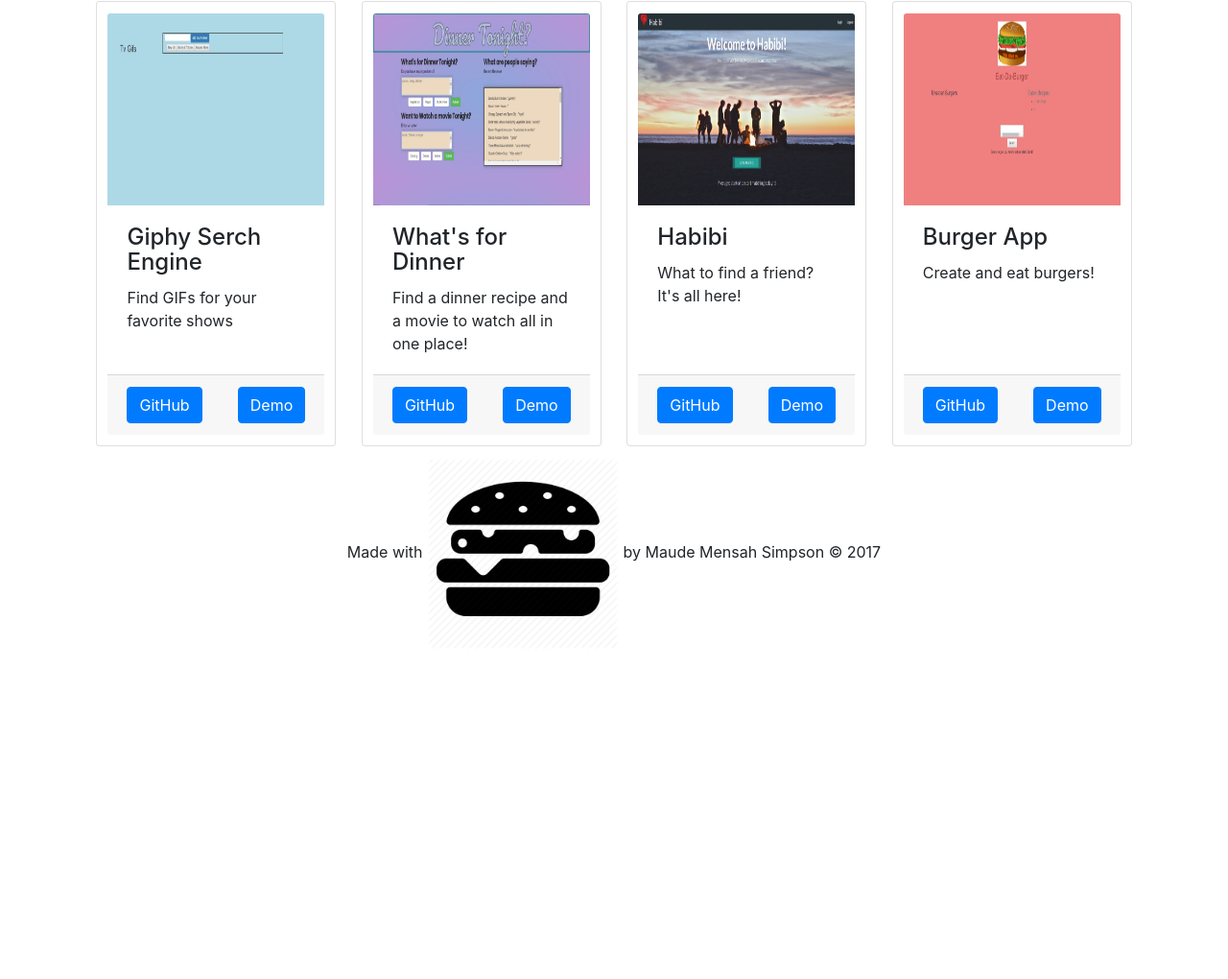
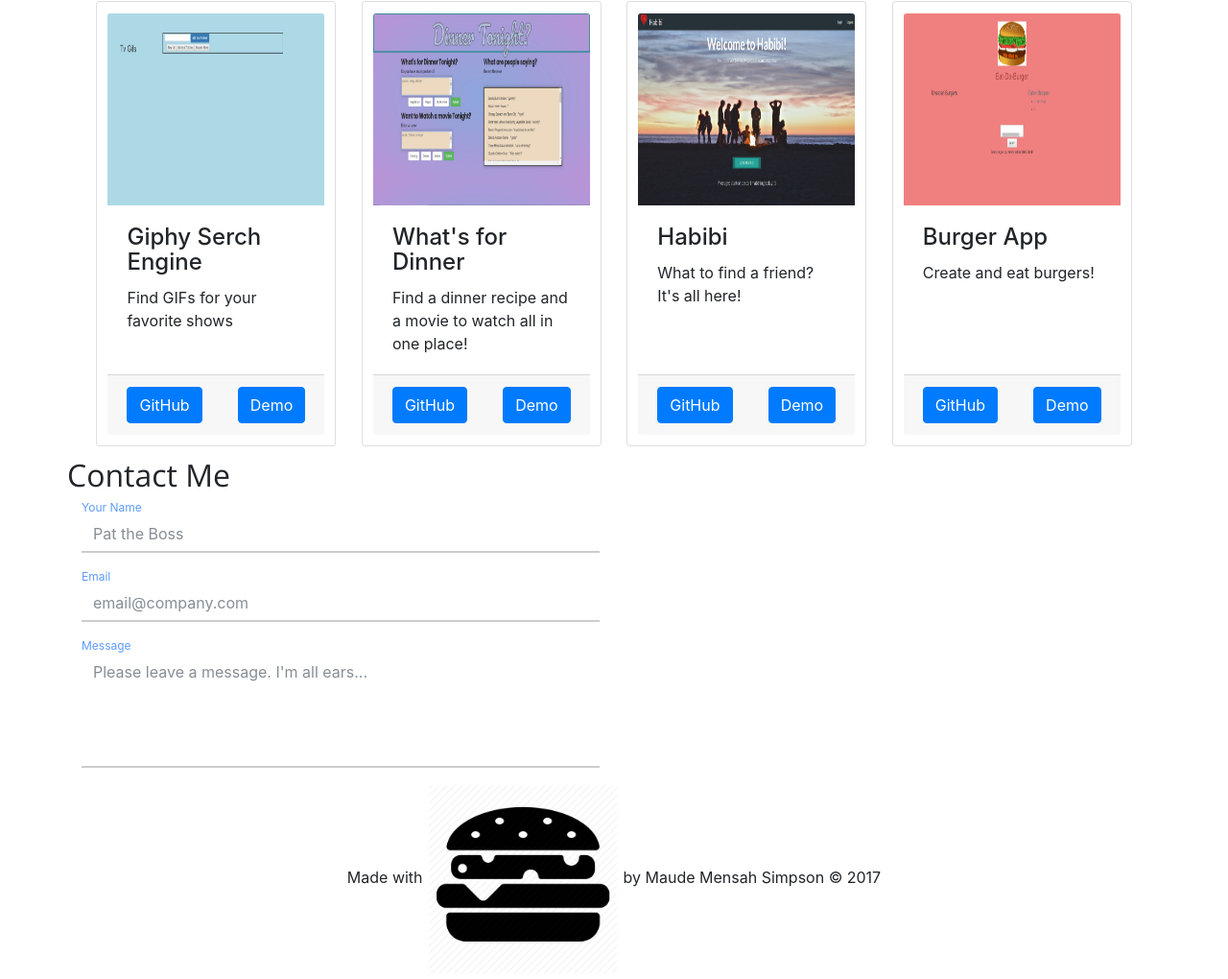
Before and after one commit to maudem/maudem.github.io, a plain HTML site: page index.html in a window 1280 px wide. Shown: the part 1440-2460 px from the top of the page at 96% size. Before the commit the page ends 2133 px from the top, so only its background shows below. Drawn offline with nearby package versions, Linux system fonts and the light colour scheme; a script that the page names is missing; a web font is replaced by a local one.

Commit message:
started contact section

```diff
--- a/assets/css/main.css
+++ b/assets/css/main.css
@@ -147,6 +147,39 @@ img {
 	justify-content: space-between;
 }
 
+/* contact */
+#contact{
+	display: flex;
+    flex-direction: column;
+    justify-content: center;
+}
+
+.form-label {
+	font-size: 12px;
+	color: #5e9bfc;
+	margin: 0;
+	display: block;
+	opacity: 1;
+	-webkit-transition: .5s ease top, .5s ease opacity;
+	transition: .5s ease top, .5s ease opacity;
+}
+
+.form-control {
+	border-radius: 0;
+	border-color: #ccc;
+	border-width: 0 0 2px 0;
+}
+
+.form-control:focus {
+	border-color: #5e9bfc;
+}
+
+textarea {
+	resize: none;
+}
+
+
+/* footer */
 div.footer {
 	justify-content: center;
 	text-align: center;
--- a/index.html
+++ b/index.html
@@ -158,11 +158,28 @@
 
             </div><!-- end portfolio section -->
 
-            <div id="contact" class="panel">
+            <!-- contact -->
+            <div id="contact" class="row panel">
+                <h2>Contact Me</h2>
+                <form id="contact-form" class="form col-lg-6" action="#" method="POST" role="form">
 
+                    <div class="form-group">
+                        <label class="form-label" for="name"> Your Name</label>
+                        <input type="text" class="form-control" id="name" name="name" placeholder="Pat the Boss" tabindex="1" required>
+                    </div>
+
+                    <div class="form-group">
+                            <label class="form-label" for="email"> Email</label>
+                            <input type="text" class="form-control" name="email" placeholder="email@company.com" tabindex="2" required>
+                    </div>
+
+                    <div class="form-group">
+                            <label class="form-label" for="message">Message</label>
+                            <textarea rows="5" cols="50" class="form-control" id="message" name="message" placeholder="Please leave a message. I'm all ears..." tabindex="3" required></textarea>
+                    </div>
+                </form>
             </div>
         </div><!-- end container -->
-
 
         <!-- footer -->
         <div class="footer">
```
